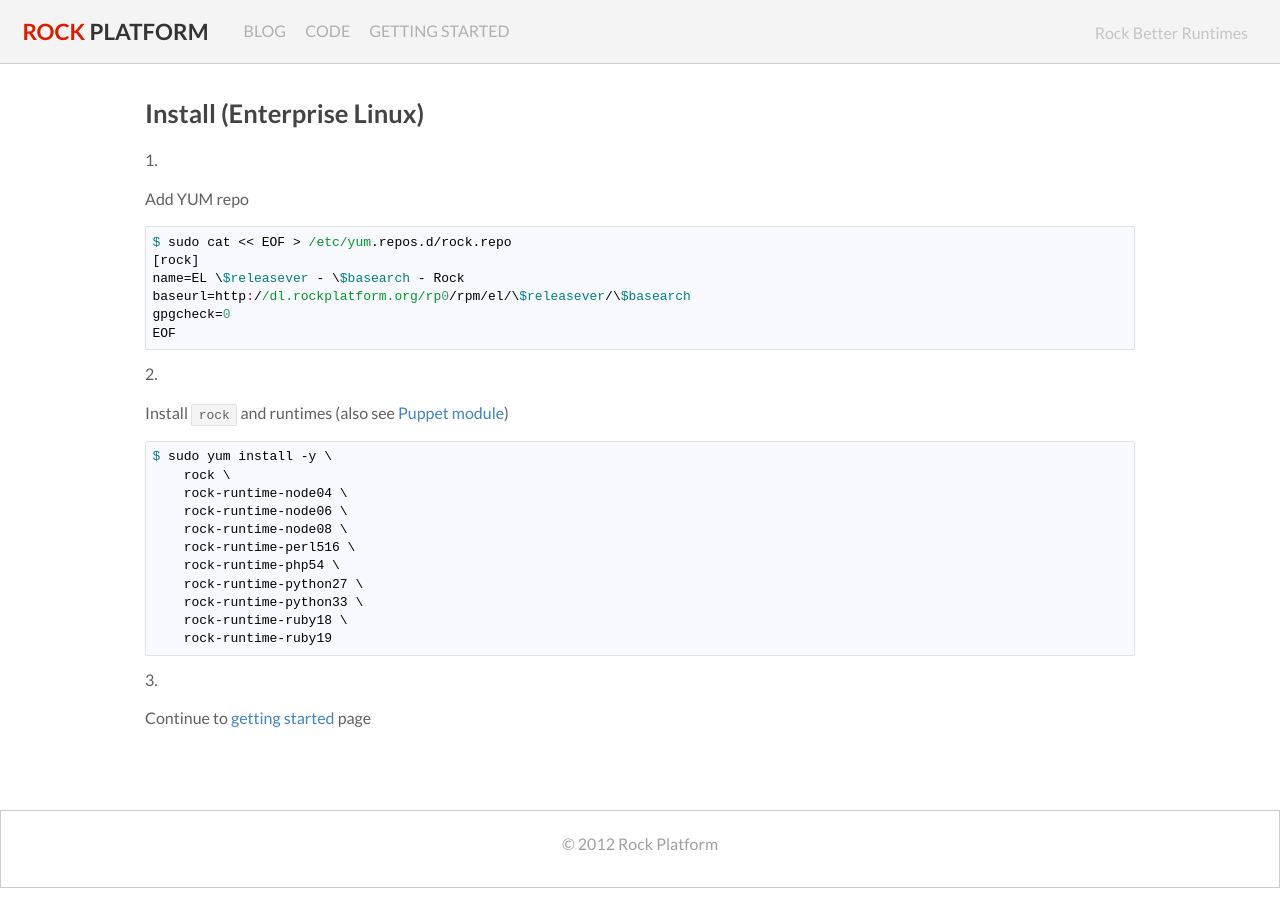
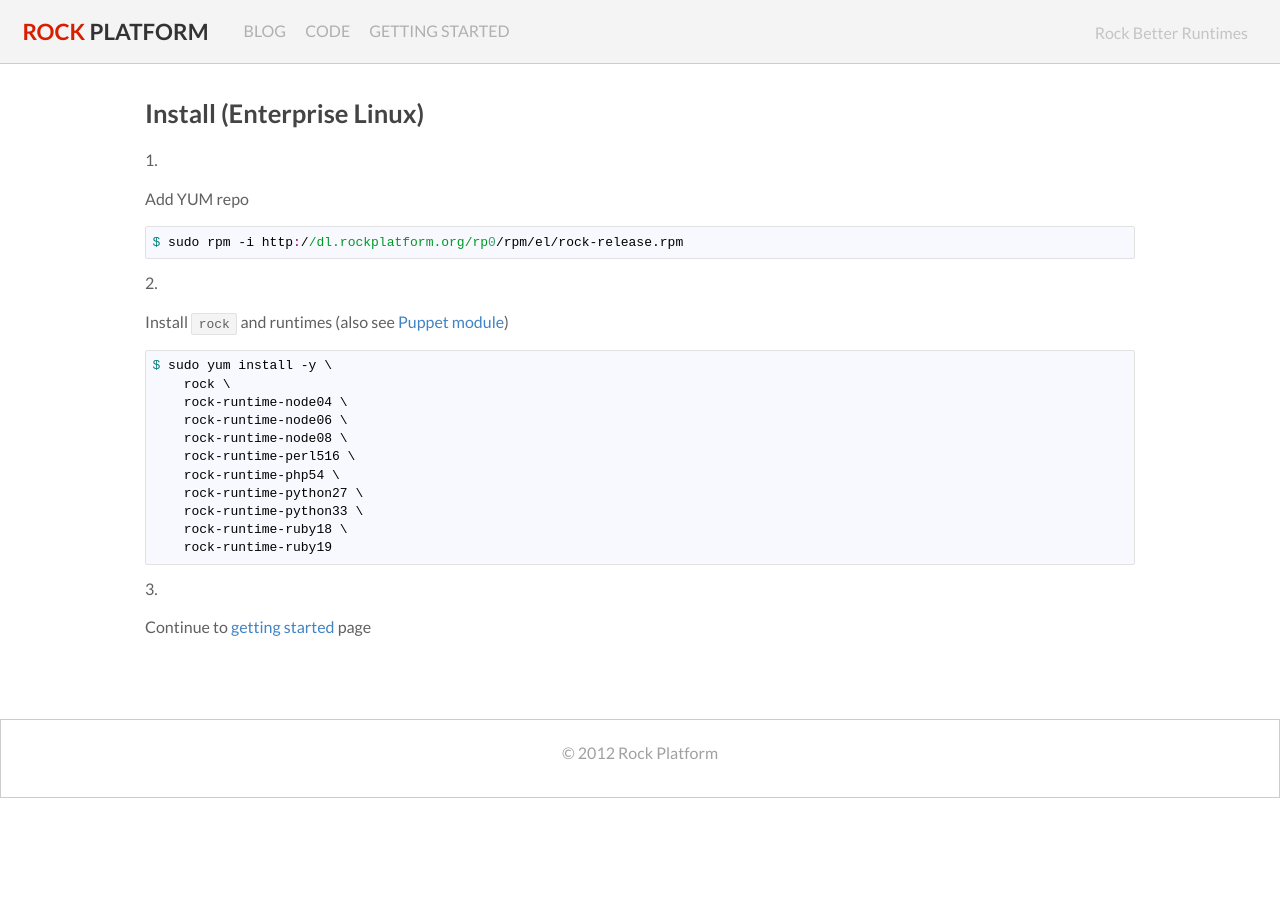
Before and after one commit to silas/rock, a Jekyll site: the page built from install/el/index.md, in a window 1280 px wide. Built offline with Jekyll 4.4.1, drawn with Linux system fonts in a browser that asks for light colours.

Commit message:
Use release rpm instead of snippet

```diff
--- a/install/el/index.md
+++ b/install/el/index.md
@@ -7,12 +7,7 @@
 
  1. Add YUM repo
 
-        $ sudo cat << EOF > /etc/yum.repos.d/rock.repo
-        [rock]
-        name=EL \$releasever - \$basearch - Rock
-        baseurl=http://dl.rockplatform.org/rp0/rpm/el/\$releasever/\$basearch
-        gpgcheck=0
-        EOF
+        $ sudo rpm -i http://dl.rockplatform.org/rp0/rpm/el/rock-release.rpm
 
  1. Install `rock` and runtimes (also see [Puppet module](https://github.com/rockplatform/puppet-rock))
 
```
